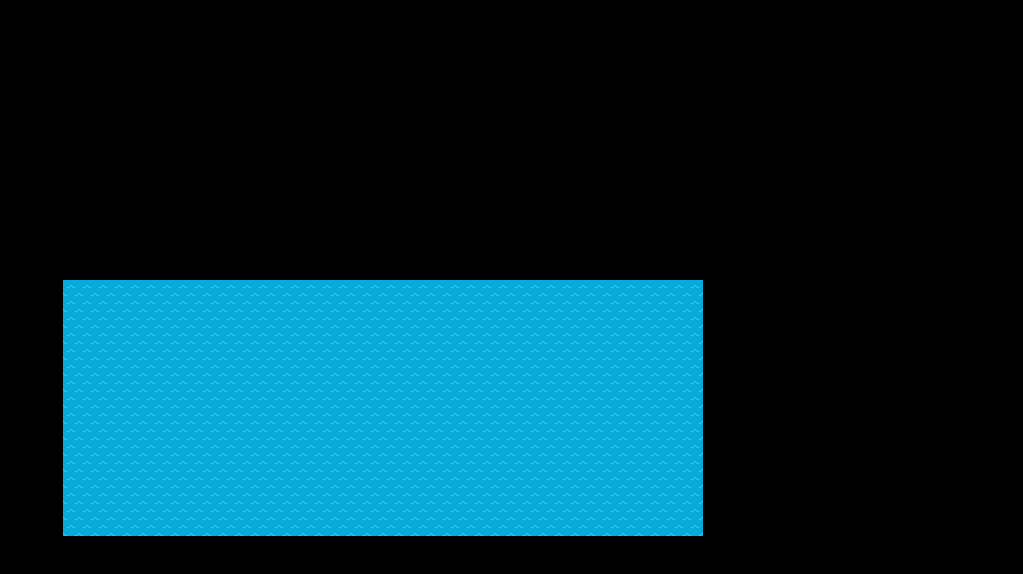
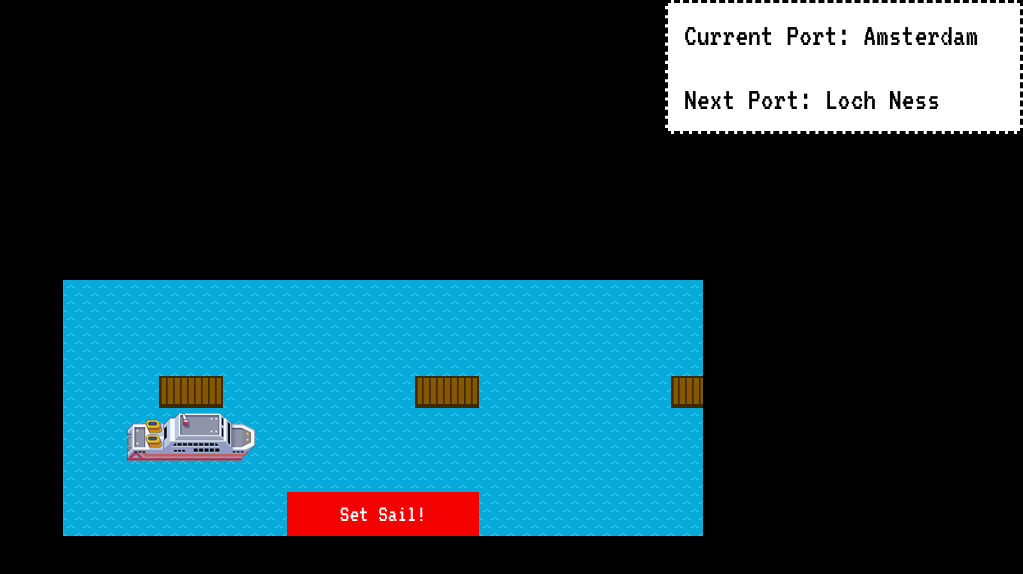
Before and after one commit to PerryBaran/cruise-ships-JordsCodes, a plain HTML site: page index.html in a window 1280 px wide. Shown: the whole page, without its empty margins (257-1280 px from the left). Drawn offline with Linux system fonts and the light colour scheme.

Commit message:
gui, messagebox, display finished

```diff
--- a/css/styles.css
+++ b/css/styles.css
@@ -1,3 +1,5 @@
+@import url('https://fonts.googleapis.com/css2?family=VT323&display=swap');
+
 html, body {
     height: 100%;
 }
@@ -16,3 +18,67 @@ body {
     overflow-x: auto;
     background-image: url("../images/water0.png");
 }
+
+#ports {
+    width: 0px;
+    margin-top: 96px;
+    display: flex;
+    justify-content: space-around;
+}
+
+#ports > .port {
+    width: 64px;
+    height: 32px;
+    background-image: url("../images/port.png");
+}
+
+#ship {
+    width: 128px;
+    height: 64px;
+    position: absolute;
+    background-image: url('../images/ship.png');
+}
+
+#sailbutton {
+    border: 0;
+    background-color: hsl(0, 100%, 48%);
+    color: white;
+    width: 30%;
+    font-family: 'VT323', monospace;
+    font-size: 1.5em;
+    padding: 10px 20px;
+    position: absolute;
+    margin-left: auto;
+    margin-right: auto;
+    left: 0;
+    right: 0;
+    bottom: 0;
+  }
+
+  #sailbutton:focus {
+    background-color: #14ca24;
+    border-bottom-width: 0;
+    padding-top: 14px;
+  }
+
+  #message {
+    padding: 16px;
+    font-family: 'VT323', monospace;
+    position: absolute;
+    width: 100%;
+    bottom: 0;
+    border-style: dashed;
+    background-color: white;
+  }
+
+  #display {
+    padding: 16px;
+    font-family: 'VT323', monospace;
+    font-size: 2em;
+    position: absolute;
+    width: 25%;
+    top: 0;
+    right: 0;
+    border-style: dashed;
+    background-color: white;
+  }
--- a/index.html
+++ b/index.html
@@ -8,10 +8,30 @@
   <meta name="viewport" content="width=device-width, initial-scale=1.0">
   <title>Document</title>
 </head>
-<body>
+<body id = "body">
   <div id = "viewport">
+    <div id= "ports">
+    </div>
+    <div id= "ship">
+    </div>
+    <button id="sailbutton">Set Sail!</button>
   </div>
   <script src="src/controller.js"></script>
-  <script> const controller = new Controller(); </script>
+  <script src="src/port.js"></script>
+  <script src="src/itinerary.js"></script>
+  <script src="src/ship.js"></script>
+  <script>
+    const itinerary = new Itinerary([
+      new Port ('Amsterdam'),
+      new Port ('Loch Ness'),
+      new Port ('Glasgow'),
+      new Port ('Belfast')
+    ]);
+    const ship = new Ship(itinerary);
+    const controller = new Controller(ship);
+    controller.renderPorts(itinerary.ports)
+    controller.renderShip(ship);
+    controller.renderDisplay();
+  </script>
 </body>
 </html>
--- a/src/controller.js
+++ b/src/controller.js
@@ -1,9 +1,14 @@
 (function(){
-function Controller () {
+function Controller (ship) {
+  this.ship = ship;
   this.initialiseSea();
-}
+  document.querySelector('#sailbutton').addEventListener('click', () => {
+    this.setSail();
+  });
+};
 
-Controller.prototype.initialiseSea = function initialiseSea() {
+Controller.prototype = {
+  initialiseSea() {
   const backgrounds = [
     './images/water0.png',
     './images/water1.png',
@@ -13,7 +18,90 @@ Controller.prototype.initialiseSea = function initialiseSea() {
     document.querySelector('#viewport').style.backgroundImage = `url('${backgrounds[backgroundIndex % backgrounds.length]}')`;
     backgroundIndex += 1;
     }, 1000);
+  },
+  renderPorts(ports) {
+    const portsElement = document.querySelector('#ports');
+    portsElement.style.width = '0px';
+
+    ports.forEach((port, index) => {
+      const newPortElement = document.createElement('div');
+      newPortElement.className = 'port';
+
+      newPortElement.dataset.portName = port.name;
+      newPortElement.dataset.portIndex = index;
+
+      const portsElementWidth = parseInt(portsElement.style.width, 10);
+      portsElement.style.width = `${portsElementWidth + 256}px`;
+
+      portsElement.appendChild(newPortElement);
+    });
+  },
+  renderShip() {
+    const ship = this.ship;
+
+    const shipPortIndex = ship.itinerary.ports.indexOf(ship.currentPort);
+    const portElement = document.querySelector(`[data-port-index='${shipPortIndex}']`);
+
+    const shipElement = document.querySelector('#ship');
+    shipElement.style.top = `${portElement.offsetTop}px`;
+    shipElement.style.left = `${portElement.offsetLeft}px`;
+    shipElement.style.top = `${portElement.offsetTop + 32}px`;
+    shipElement.style.left = `${portElement.offsetLeft - 32}px`;
+  },
+  setSail(){
+    const ship = this.ship
+    const currentPortIndex = ship.itinerary.ports.indexOf(ship.currentPort);
+    const nextPortIndex = currentPortIndex + 1;
+    const nextPortElement = document.querySelector(`[data-port-index='${nextPortIndex}']`);
+    if (!nextPortElement) {
+      return this.renderMessage('End of the line!');
+    }
+    this.renderMessage(`Now departing ${ship.currentPort.name}`);
+
+    const shipElement = document.querySelector('#ship');
+    const sailInterval = setInterval(() => {
+      const shipLeft = parseInt(shipElement.style.left, 10);
+      if (shipLeft === (nextPortElement.offsetLeft - 32)) {
+        ship.setSail();
+        ship.dock();
+        this.renderDisplay();
+        this.renderMessage(`Arriving at ${ship.currentPort.name}`);
+        clearInterval(sailInterval);
+      }
+      shipElement.style.left = `${shipLeft + 1}px`;
+    }, 20);
+  },
+  renderMessage(message) {
+    const messageElement = document.createElement('div');
+    messageElement.id = 'message';
+    messageElement.innerHTML = message;
+
+    const viewport = document.querySelector('#viewport');
+    viewport.appendChild(messageElement);
+
+    setTimeout(() => {
+      viewport.removeChild(messageElement);
+    }, 2000);
+  },
+  renderDisplay() {
+    const body = document.querySelector('#body');
+    const displayElement = document.createElement('div');
+
+    const currentPortIndex = ship.itinerary.ports.indexOf(ship.currentPort);
+    const nextPortIndex = currentPortIndex + 1;
+
+    const nextPort = ship.itinerary.ports[nextPortIndex];
+    displayElement.id = 'display';
+    if (nextPortIndex > this.ship.itinerary.ports.length - 1) {
+      displayElement.innerHTML = `Current Port: ${this.ship.currentPort.name}<br/><br/> Next Port: End of the line :(`;
+    }
+    else {
+    displayElement.innerHTML = `Current Port: ${this.ship.currentPort.name}<br/> <br/> Next Port: ${nextPort.name}`;
+    };
+    body.appendChild(displayElement);
+  }
 };
+
   if (typeof module !== 'undefined' && module.exports) {
     module.exports = { Controller };
   } else {
```
Also changed, not shown: __tests__/port.test.js (+0 -2 lines).
